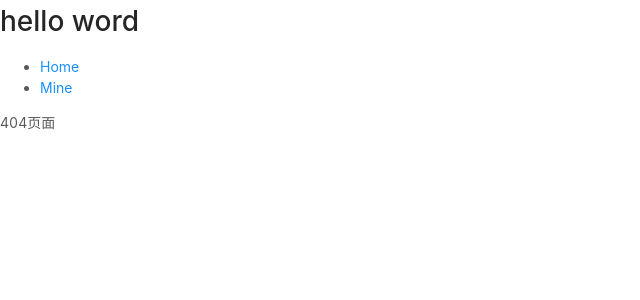
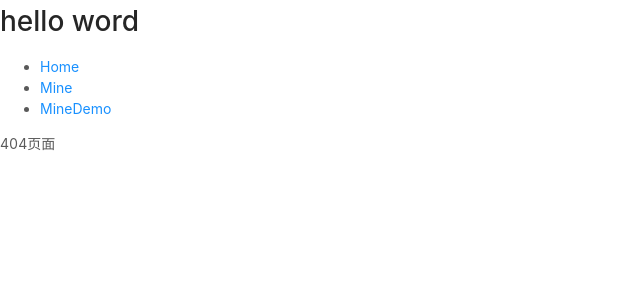
Before and after one commit to z3718l/react-test-app, a React app: page / in a window 1280 px wide. Shown: the top 300 px of the page, without its empty margins (0-640 px from the left). Built offline with nearby package versions, Linux system fonts and the light colour scheme.

Commit message:
feat(读取参数): 通过new URLSearchParams、querystring读取参数

```diff
--- a/src/app.jsx
+++ b/src/app.jsx
@@ -24,6 +24,7 @@ import Mine from './pages/Mine.jsx'
 import Demo2 from './pages/Demo2.jsx'
 import NotFount from './pages/NotFount.jsx'
 import UCenter from './pages/UCenter.jsx'
+import MineDemo from './pages/MineDemo.jsx'
 class App extends React.Component{
     constructor() {
         super()
@@ -66,6 +67,7 @@ class App extends React.Component{
                     <ul>
                         <li><NavLink to="/home">Home</NavLink></li>
                         <li><NavLink to="/mine">Mine</NavLink></li>
+                        <li><NavLink to="/minedemo">MineDemo</NavLink></li>
                     </ul>
                     <Switch>
                         <Route exact strict path="/home">
@@ -77,6 +79,7 @@ class App extends React.Component{
                         <Route exact strict path="/demo" render = { () => <div>简单的写法demo</div> }></Route>
                         <Route exact strict path="/demo2" render = { (props) => <Demo2 { ...props } name="zhangsan"/> }></Route>
                         <Route exact strict path="/ucenter/:id?" component={UCenter}/>
+                        <Route exact strict path="/minedemo" component = { MineDemo }/>
                         <Route component={NotFount}/>
                     </Switch>
                 </Router>
--- /dev/null
+++ b/src/pages/MineDemo.jsx
@@ -0,0 +1,18 @@
+import React from 'react'
+import querystring from 'querystring'
+const MineDemo = (props) => {
+    console.log(props)
+    // http://localhost:3000/minedemo?name=hahah&age=12
+    const params = new URLSearchParams(props.location.search)
+    console.log(params.get('name')) // hahah
+    console.log(params.get('age')) // 12
+    const value = querystring.parse(props.location.search)
+    /**
+     * 需要把json对象中的?截取掉，就可以使用了
+     */
+    console.log(value) // {?name: "hahah", age: "12"}
+    return (
+        <div>MineDemo</div>
+    )
+}
+export default MineDemo
```
